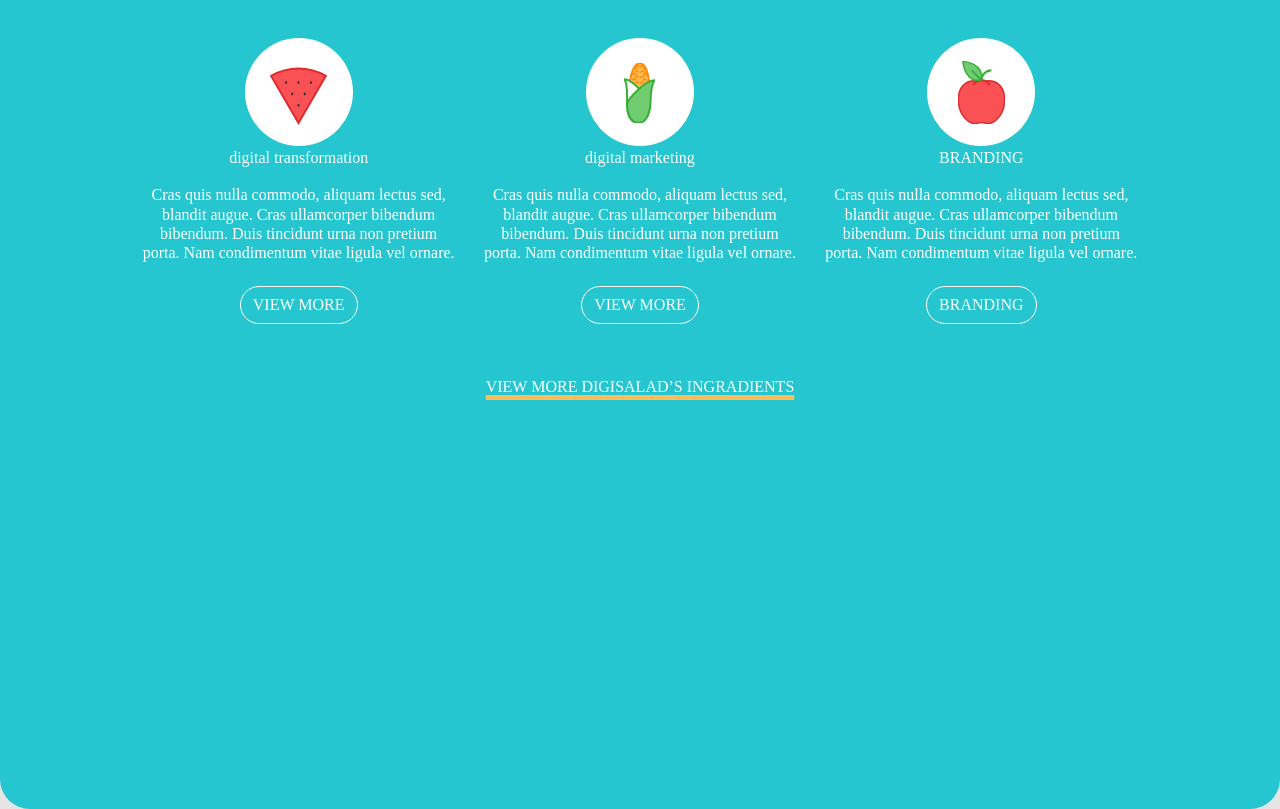
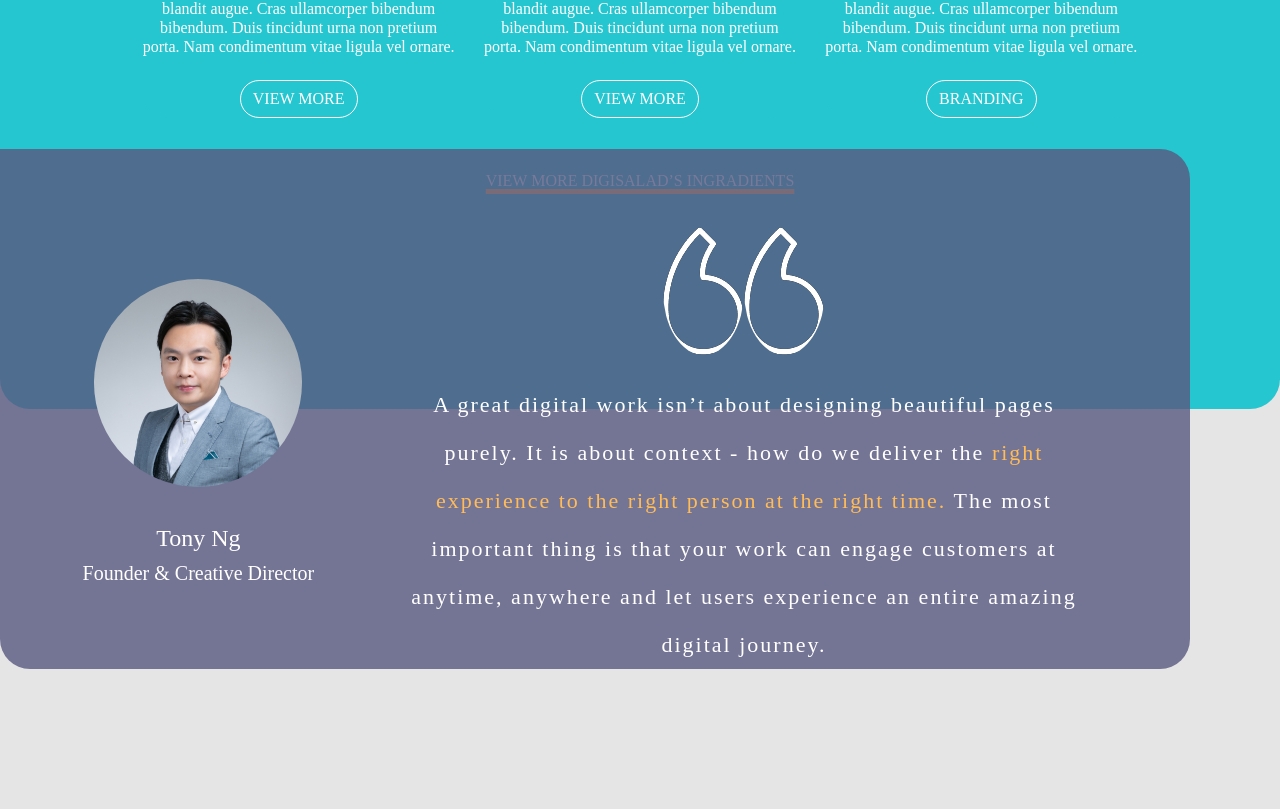
Before and after one commit to egoimmortal/SaladTest, a Vue app: page / in a window 1280 px wide. Shown: the part 3431-4240 px from the top of the page. After the commit the page ends 4100 px from the top, so only its background shows below. Built offline with nearby package versions, Linux system fonts and the light colour scheme; a web font is replaced by a local one.

Commit message:
新增LeftInfoCom

```diff
--- /dev/null
+++ b/src/components/info/LeftInfoCom.vue
@@ -0,0 +1,105 @@
+<template>
+    <div class="left-info-parent" :style="{'width': props.props.infoWidth, 'height': props.props.infoHeight, 'top': top}">
+        <div class="row">
+            <div class="col-4 left-side">
+                <img src="@/assets/img10.png" />
+                <h4>Tony Ng</h4>
+                <h5>Founder & Creative Director</h5>
+            </div>
+            <div class="col-7 right-side">
+                <div>
+                    <img src="@/assets/img11.png" />
+                    <img src="@/assets/img11.png" />
+                </div>
+                <h4 class="right-side-content">
+                    A great digital work isn’t about designing beautiful pages purely. It is about context - how do we deliver the
+                    <span class="orange">right experience to the right person at the right time. </span>
+                    The most important thing is that your work can engage customers at anytime, anywhere and let users experience an entire amazing digital journey.
+                </h4>
+            </div>
+        </div>
+    </div>
+</template>
+
+<script lang="ts" setup>
+import { defineProps, ref, watch } from 'vue';
+
+const props = defineProps<{
+    props:{
+        infoWidth: string,
+        infoHeight: string,
+        productComTop: string
+    }
+}>();
+const top = ref('0px');
+
+watch(() => props.props.infoHeight, () => {
+    let productTop = parseInt(props.props.productComTop.split('px')[0]);
+    top.value = -parseInt(props.props.infoHeight.split('px')[0]) / 2 + productTop + 'px';
+})
+</script>
+
+<style lang="scss" scoped>
+div{
+	position: relative;
+}
+img{
+    height: 80%;
+    border-radius: 50%;
+}
+
+.row{
+    width: 100%;
+    height: 100%;
+
+    & > div{
+        height: 100%;
+    }
+}
+
+.left-info-parent{
+    position: relative;
+    left: 0px;
+    display: flex;
+    justify-content: space-around;
+    align-items: center;
+    color: #FFFFFF;
+    border-radius: 0px 30px 30px 30px;
+    background-color: #585880CC;
+    z-index: var(--window-info);
+
+    .row{
+        display: flex;
+        align-items: center;
+    }
+}
+
+.left-side{
+    height: 50% !important;
+
+    *:first-child{
+        margin-bottom: 10%;
+    }
+}
+
+.right-side{
+    height: 70% !important;
+
+    div{
+        display: flex;
+        align-items: center;
+        justify-content: center;
+    }
+}
+
+.right-side-content{
+    margin-top: 26px;
+    line-height: 48px;
+    letter-spacing: 2px;
+    font-size: 22px;
+
+    .orange{
+        color: #FFBC58;
+    }
+}
+</style>
--- a/src/components/info/RightInfoCom.vue
+++ b/src/components/info/RightInfoCom.vue
@@ -1,5 +1,5 @@
 <template>
-    <div ref="componentParent" class="right-info-parent" :style="{'width': props.props.rightInfoWidth, 'height': props.props.rightInfoHeight}">
+    <div class="right-info-parent" :style="{'width': props.props.infoWidth, 'height': props.props.infoHeight}">
         <div class="row">
             <div class="col-4 left-side offset-1">
                 <div class="title pink-dot">
@@ -30,8 +30,8 @@ import { defineProps } from 'vue';
 
 const props = defineProps<{
     props:{
-        rightInfoWidth: string,
-        rightInfoHeight: string
+        infoWidth: string,
+        infoHeight: string
     }
 }>();
 </script>
--- a/src/views/HomeView.vue
+++ b/src/views/HomeView.vue
@@ -4,6 +4,7 @@
 		<AbortCom :AbortComHeight="AbortComHeight"></AbortCom>
 		<RightInfoCom :props="RightInfoComData"></RightInfoCom>
 		<ProductCom :ProductComData="ProductComData"></ProductCom>
+		<LeftInfoCom :props="LeftInfoComData"></LeftInfoCom>
 	</div>
 </template>
 
@@ -12,13 +13,15 @@ import VideoCom from '@/components/VideoCom.vue';
 import AbortCom from '@/components/AbortCom.vue';
 import RightInfoCom from '@/components/info/RightInfoCom.vue';
 import ProductCom from '@/components/ProductCom.vue';
+import LeftInfoCom from '@/components/info/LeftInfoCom.vue';
 
 import { onMounted, ref } from 'vue';
 
 const videoSrc = ref('https://www.youtube.com/embed/8_4JRK4QkqU?autohide=0&branding=0&controls=0&showinfo=0&autoplay=1&mute=1&rel=0&enablejsapi=1&widgetid=1');
 const AbortComHeight = ref('0px');
-const RightInfoComData = ref<{rightInfoWidth: string, rightInfoHeight: string}>({rightInfoWidth: '0px',rightInfoHeight: '0px'});
+const RightInfoComData = ref<{infoWidth: string, infoHeight: string}>({infoWidth: '0px',infoHeight: '0px'});
 const ProductComData = ref<{productComHeight: string, productComTop: string}>({productComHeight: '0px',productComTop: '0px'});
+const LeftInfoComData = ref<{infoWidth: string, infoHeight: string, productComTop: string}>({infoWidth: '0px',infoHeight: '0px', productComTop: '0px'});
 
 onMounted(() => {
 	Resize();
@@ -27,9 +30,9 @@ onMounted(() => {
 });
 
 function Resize(){
-	let rightInfoWidth = window.innerWidth * 0.93 + 'px';
-	let rightInfoHeight = window.innerHeight * 0.4 + 'px';
-	let productComHeight = window.innerHeight * 2.8 + 'px';
+	let infoWidth = window.innerWidth * 0.93 + 'px';
+	let infoHeight = window.innerHeight * 0.4 + 'px';
+	let productComHeight = window.innerHeight * 2.3 + 'px';
 	let productComTop = window.innerHeight * 0.2 + 'px';
 
 	AbortComHeight.value = window.innerHeight * 1.3 + 'px';
@@ -38,9 +41,15 @@ function Resize(){
 		productComTop
 	};
 	RightInfoComData.value = {
-		rightInfoWidth,
-		rightInfoHeight
-	}
+		infoWidth,
+		infoHeight
+	};
+	infoHeight= window.innerHeight * 0.65 + 'px';
+	LeftInfoComData.value = {
+		infoWidth,
+		infoHeight,
+		productComTop
+	};
 }
 </script>
 
```
Also changed, not shown: src/assets/img10.png (added), src/assets/img11.png (added).
